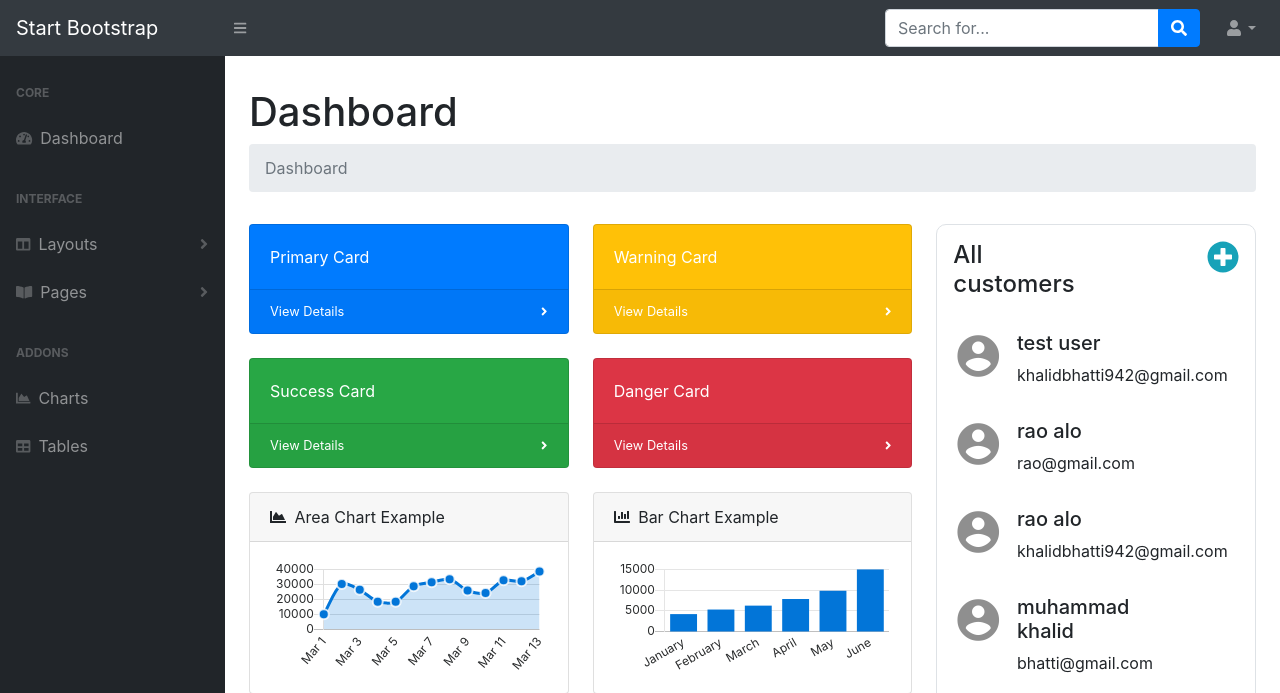
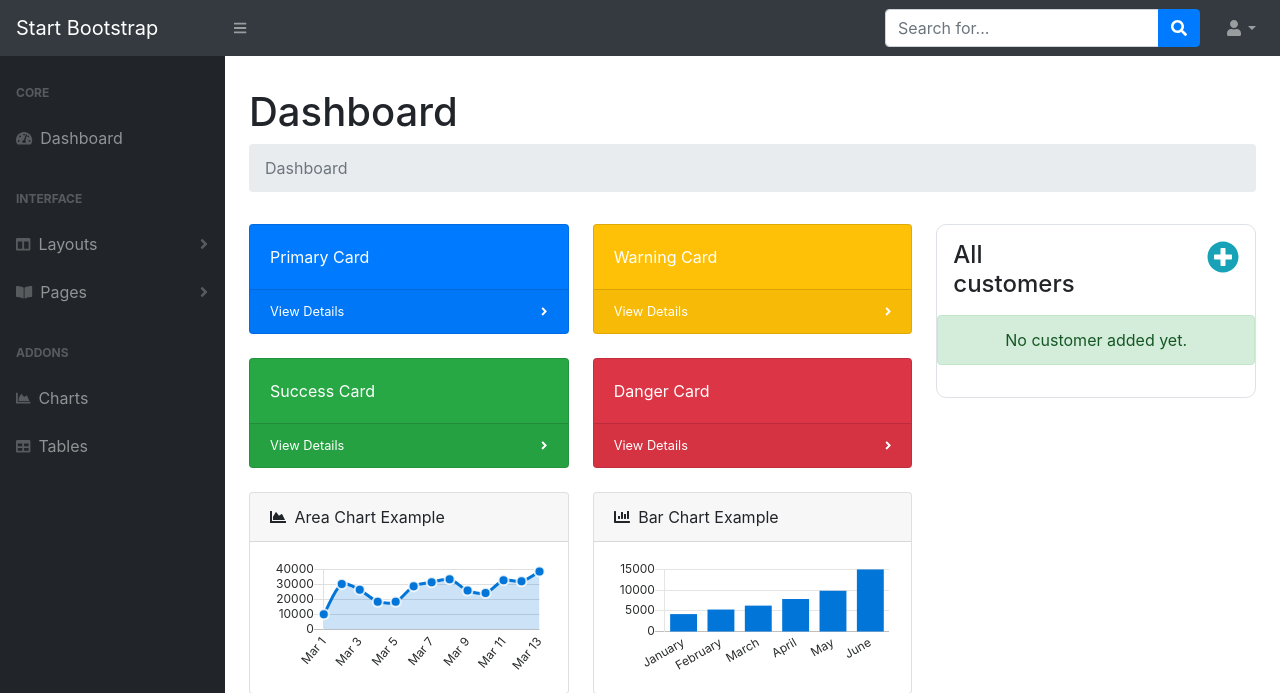
Before and after one commit to khalid-567/new-todo, a Django app: page / in a window 1280 px wide. Shown: the top 693 px of the page. Run offline with Django 3.2, Linux system fonts and the light colour scheme; a user stored in the database is signed in; data comes from the database, SQL or seed files in the repository; both versions use the stored data as it was after the commit; some libraries are stand-ins or nearby versions.

Commit message:
some changes

```diff
--- a/Todo/task/forms.py
+++ b/Todo/task/forms.py
@@ -14,7 +14,6 @@ class UserRegistrationForm(UserCreationForm):
 	class Meta:
 		model=User
 		fields=['username','email','password1','password2']
-
 
 
 class CustomerForm(forms.ModelForm):
--- a/Todo/task/models.py
+++ b/Todo/task/models.py
@@ -1,5 +1,5 @@
 from django.db import models
-
+from django.contrib.auth.models import User
 # Create your models here.
 
 
@@ -8,7 +8,7 @@ class Customer(models.Model):
     first_name=models.CharField(max_length=70)
     last_name=models.CharField(max_length=70)
     email=models.EmailField()
-
+    added_by = models.ForeignKey(User, on_delete = models.CASCADE, null = True)
 
     def __str__(self):
         return self.first_name
--- a/Todo/task/templates/task/index.html
+++ b/Todo/task/templates/task/index.html
@@ -258,6 +258,12 @@
                                                     </div>
                                                 </div>
                                             {% endfor %}
+
+                                            {% if not customers %}
+                                                <div class="alert alert-success text-center" role="alert">
+                                                    No customer added yet.
+                                                </div>
+                                            {% endif %}
 
 
                                         </div>
--- a/Todo/task/views.py
+++ b/Todo/task/views.py
@@ -1,25 +1,27 @@
 from django.shortcuts import render,redirect
 from .forms import UserRegistrationForm,CustomerForm
-# from django.contrib import messages
+from django.contrib import messages
 from django.contrib.auth.decorators import login_required
 from .models import Customer
 # Create your views here.
 
 
-# @login_required(login_url='login')
+@login_required(login_url='login')
 def index(request):
 	form=CustomerForm()
-	customers=Customer.objects.all()
+	customers=Customer.objects.filter(added_by = request.user)
 
 	if request.method=='POST':
 
-		form=CustomerForm(request.POST )
+		new_customer = Customer(
+			first_name = request.POST['first_name'],
+			last_name = request.POST['last_name'],
+			email = request.POST['email'],
+			added_by = request.user
+		)
 
-		if form.is_valid():
-			form.save()
-
-
-			return redirect('home page')
+		new_customer.save()
+		return redirect('home page')
 
 
 	return render(request,'task/index.html',{'form':form,'customers':customers})
@@ -51,7 +53,7 @@ def register(request):
 		if form.is_valid():
 			form.save()
 			username=form.cleaned_data.get('username')
-			# messages.success(request,f'your account has been created! now you are able to login {username}')
+			messages.success(request,f'Your account has been created, Login now')
 
 			return redirect('login')
 
```
Also changed, not shown: Todo/task/templates/task/login.html (+5 -2 lines), Todo/db.sqlite3, Todo/task/migrations/0002_customer_added_by.py (added).
